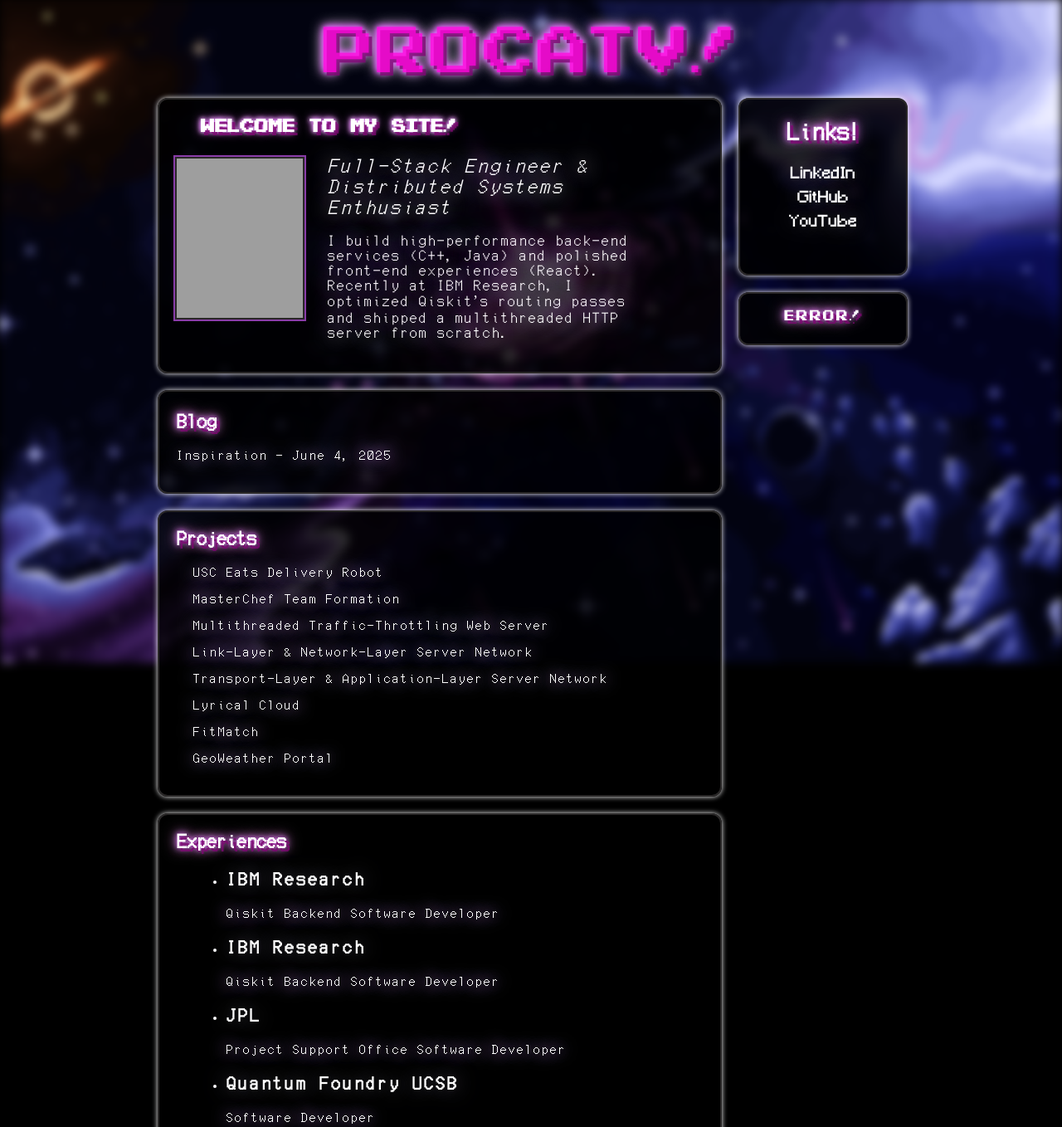
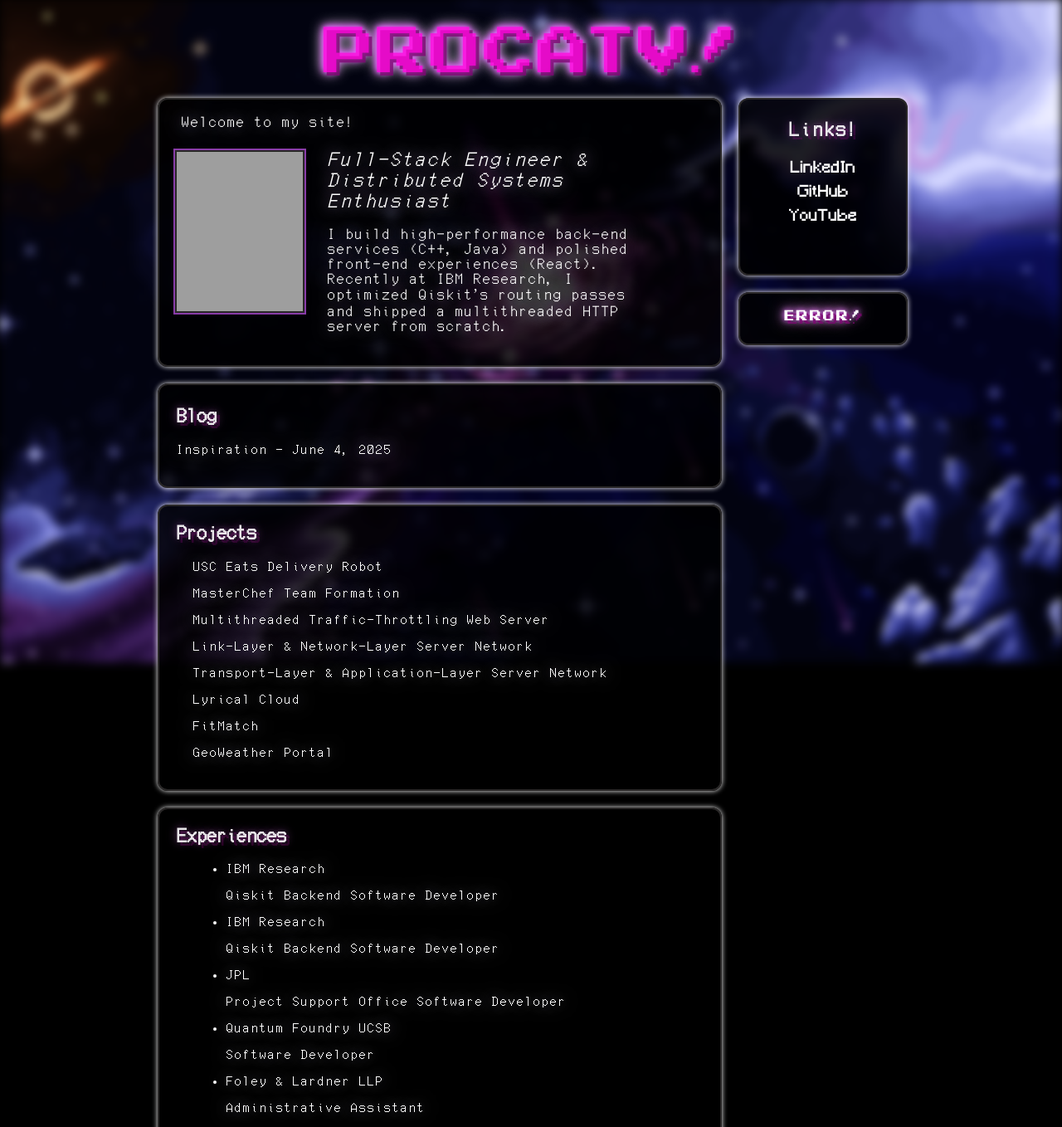
Before and after one commit to Procatv/website, an Astro site in the folder webpro/: page / in a window 1280 px wide. Shown: the part 2-1360 px from the top of the page at 83% size. Built offline with nearby package versions, Linux system fonts and the light colour scheme; Astro itself is replaced by a stand-in of ours; no server answers; grey boxes are pictures that could not be loaded.

Commit message:
fixed highlight

```diff
--- a/webpro/public/styles/global.css
+++ b/webpro/public/styles/global.css
@@ -32,19 +32,20 @@
     unicode-range: U+0420-42FF;
 }
 
+@font-face {
+    font-family: "PerfectDosVGAA437";
+    src: url("/docs/assets/fonts/PerfectDOSVGA437.woff") format("woff");
+    font-weight: normal;
+    font-style: normal;
+    font-display: swap;
+}
+
 html {
     background: #000;
     height: 100%;
 
 }
 
-
-li {
-    --body-text-shadow:
-        0 0 23px #ffffff56,
-        0 0 40px #b300ff4f;
-    text-shadow: var(--body-text-shadow);
-}
 
 /* 2️⃣  content styling */
 body {
@@ -153,8 +154,8 @@ nav a {
     font-size: 18px;
     font-family: "double";
     --body-text-shadow:
-        0 0 23px #ffffff,
-        0 0 40px #b300ffd9;
+        0 0 20px #ffffff9f,
+        0 0 20px #b300ff4b;
     text-shadow: var(--body-text-shadow);
 }
 
@@ -162,23 +163,13 @@ nav a {
     gap: 10px;
     font-size: 22px;
     margin-left: 50px;
-
 }
 
 .title {
-    font-family: "nice";
-    padding-right: 40px;
+    font-family: "double";
     width: 600px;
-    text-shadow:
-        /* hard offset shadow (keeps pixel-art look) */
-        4px 4px 0 #7c0771ce,
-
-        /* glow layers – same hue, larger blur */
-        0 0 6px #e969ff,
-        /* near glow  */
-        0 0 12px #dd7ef3,
-        /* mid glow   */
-        0 0 5px #e8e8e8;
+    margin-left: 26px;
+    font-weight: 500;
 }
 
 .status-online {
@@ -247,8 +238,8 @@ nav a {
 .profile-text {
     max-width: 400px;
     --body-text-shadow:
-        0 0 23px #ffffff,
-        0 0 40px #b300ff87;
+        0 0 20px #ffffff9f,
+        0 0 20px #b300ff4b;
     text-shadow: var(--body-text-shadow);
 }
 
@@ -275,14 +266,17 @@ nav a {
     padding-left: 20px;
     max-width: 1000px;
     margin: 0 auto;
+    color: rgba(255, 255, 255, 0.893);
     text-shadow:
-        4px 4px 0 #7c0771ce,
+        /* hard offset shadow (keeps pixel-art look) */
+        4px 4px 0 #7c07704e,
+
         /* glow layers – same hue, larger blur */
-        0 0 6px #e969ff,
+        0 0 6px #e969ff26,
         /* near glow  */
-        0 0 12px #dd7ef3,
+        0 0 12px #de7ef361,
         /* mid glow   */
-        0 0 18px #ebaedd;
+        0 0 18px #ebaedd2a;
 }
 
 .side.box {
@@ -338,22 +332,23 @@ nav a {
 
 .blog p {
     --body-text-shadow:
-        0 0px 20px #ffffff,
-        0 0px 20px #b300ffb1;
+        0 0 20px #ffffff9f,
+        0 0 20px #b300ff4b;
     text-shadow: var(--body-text-shadow);
 }
 
 .blog h2 {
+    color: rgba(255, 255, 255, 0.893);
     text-shadow:
         /* hard offset shadow (keeps pixel-art look) */
-        4px 4px 0 #7c0771ce,
+        4px 4px 0 #7c07704e,
 
         /* glow layers – same hue, larger blur */
-        0 0 6px #e969ff,
+        0 0 6px #e969ff26,
         /* near glow  */
-        0 0 12px #dd7ef3,
+        0 0 12px #de7ef361,
         /* mid glow   */
-        0 0 18px #ebaedd;
+        0 0 18px #ebaedd2a;
 }
 
 .project-list {
@@ -376,8 +371,8 @@ nav a {
     font-family: "double";
     color: white;
     --body-text-shadow:
-        0 0px 20px #ffffff,
-        0 0px 20px #b300ffb1;
+        0 0 20px #ffffff9f,
+        0 0 20px #b300ff4b;
     text-shadow: var(--body-text-shadow);
 }
 
@@ -411,17 +406,18 @@ nav a {
 .sideTitle {
     text-align: center;
     font-family: "double";
-    color: white;
+    font-weight: bold;
+    font-size: 24px;
+    color: rgba(255, 255, 255, 0.893);
     text-shadow:
         /* hard offset shadow (keeps pixel-art look) */
-        4px 4px 0 #7c0771ce,
-
+        4px 4px 0 #7c07704e,
         /* glow layers – same hue, larger blur */
-        0 0 6px #e969ff,
+        0 0 6px #e969ff26,
         /* near glow  */
-        0 0 12px #dd7ef3,
+        0 0 12px #de7ef361,
         /* mid glow   */
-        0 0 18px #ebaedd;
+        0 0 18px #ebaedd2a;
 }
 
 .mainBox {
@@ -461,7 +457,6 @@ nav a {
     margin-top: 20px;
     margin-bottom: 20px;
     border-radius: 12px;
-
 }
 
 .projects {
@@ -472,16 +467,17 @@ nav a {
 
 .projects h2 {
     font-family: "double";
+    color: rgba(255, 255, 255, 0.893);
     text-shadow:
         /* hard offset shadow (keeps pixel-art look) */
-        4px 4px 0 #7c0771ce,
+        4px 4px 0 #7c07704e,
 
         /* glow layers – same hue, larger blur */
-        0 0 6px #e969ff,
+        0 0 6px #e969ff26,
         /* near glow  */
-        0 0 12px #dd7ef3,
+        0 0 12px #de7ef361,
         /* mid glow   */
-        0 0 18px #ebaedd;
+        0 0 18px #ebaedd2a;
 }
 
 .projContent {
@@ -538,10 +534,17 @@ th {
 
 .job-list p {
     --body-text-shadow:
-        0 0 20px #ffffff,
-        0 0 20px #b300ffd9;
+        0 0 20px #ffffff9f,
+        0 0 20px #b300ff4b;
     text-shadow: var(--body-text-shadow);
 }
+
+.job-list h4 {
+    font-family: "double";
+
+}
+
+
 
 .api1 {
     width: 200px;
--- a/webpro/src/pages/index.astro
+++ b/webpro/src/pages/index.astro
@@ -20,7 +20,7 @@
             <div class="box-row"> <!-- main box on left-->
                 <div class="main box">
                     <div class="title">
-                        <h2>Welcome to my site!</h2>
+                        <p>Welcome to my site!</p>
                     </div>
                     <!-- Flex container for profile and skills -->
                     <div class = "Overall">
@@ -85,27 +85,27 @@
                     <div class="exp">
                         <ul class="job-list">
                             <li>
-                                <h3>IBM Research</h3>
+                                <p>IBM Research</p>
                                 <p>Qiskit Backend Software Developer</p>
                             </li>
 
                             <li>
-                                <h3>IBM Research</h3>
+                                <p>IBM Research</p>
                                 <p>Qiskit Backend Software Developer</p>
                             </li>
 
                             <li>
-                                <h3>JPL</h3>
+                                <p>JPL</p>
                                 <p>Project Support Office Software Developer</p>
                             </li>
 
                             <li>
-                                <h3>Quantum Foundry UCSB</h3>
+                                <p>Quantum Foundry UCSB</p>
                                 <p>Software Developer</p>
                             </li>
 
                             <li>
-                                <h3>Foley &amp; Lardner LLP</h3>
+                                <p>Foley &amp; Lardner LLP</p>
                                 <p>Administrative Assistant</p>
                             </li>
                         </ul>
@@ -117,8 +117,8 @@
             <!-- side container on right -->
             <div class="sideMenu">
                 <div class="sidebox">
-                    <h2 class="sideTitle">
-                        Links! </h2>
+                    <p class="sideTitle">
+                        Links! </p>
                     <ul class="link-list">
                         <li><a href="https://www.linkedin.com/in/catherine-lozano/" target="_blank"
                                 rel="noopener">LinkedIn</a>
```
